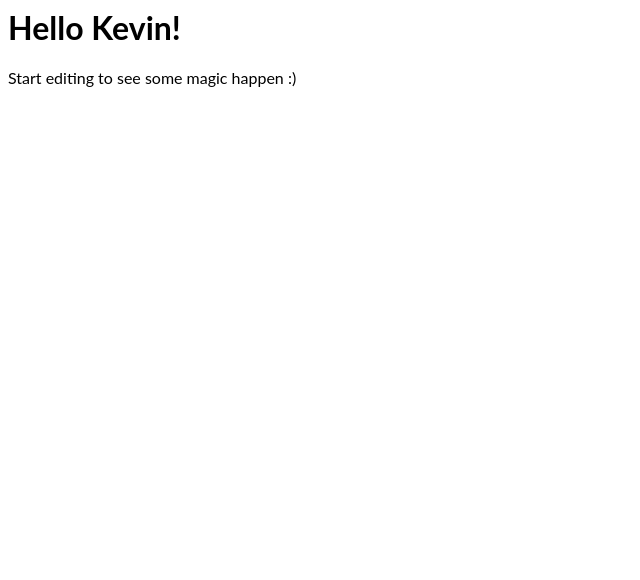
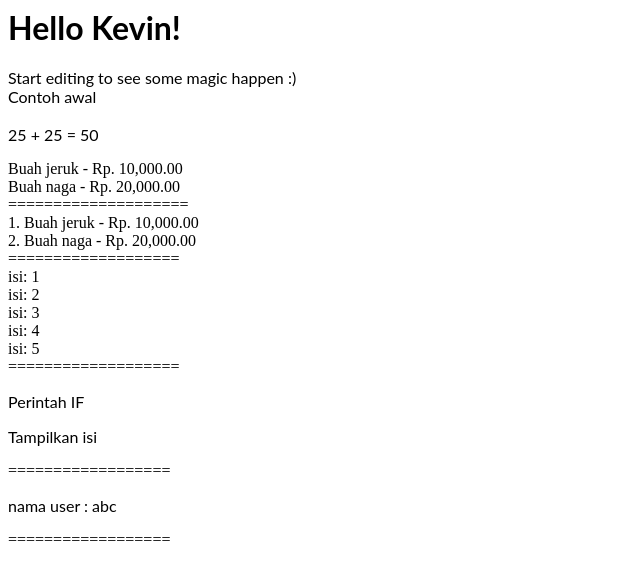
Before and after one commit to nichokevin/LatAngular, an Angular app: page / in a window 1280 px wide. Shown: the top 580 px of the page, without its empty margins (0-640 px from the left). Built offline with nearby package versions, Linux system fonts and the light colour scheme.

Commit message:
2 files modified- Array, For, If

```diff
--- a/src/app/app.component.html
+++ b/src/app/app.component.html
@@ -2,4 +2,27 @@
 <p>
   Start editing to see some magic happen :)
 
+  <br/>
+  {{"Contoh awal"}}
+  <br/><br/>
+  25 + 25 = {{25+25}}
 </p>
+<div *ngFor = "let buah of item">
+  {{buah.nama}} - {{buah.harga | currency:'Rp. '}}
+</div>
+====================
+<div *ngFor = "let buah of item; let i = index">
+ {{i+1}}. {{buah.nama}} - {{buah.harga | currency:'Rp. '}}
+</div>
+===================
+<div *ngFor = "let data of itemArr">
+  isi: {{data}}
+</div>
+===================
+<p>Perintah IF</p>
+<p *ngIf="show">Tampilkan isi</p> <!--Jika nilai show = true maka muncul Tampilkan isi-->
+==================
+<p *ngIf = "user.nama">
+  nama user : {{user.nama}}
+</p><!--Jika ada nama user maka di tampilkan-->
+==================
--- a/src/app/app.component.ts
+++ b/src/app/app.component.ts
@@ -7,4 +7,22 @@ import { Component } from '@angular/core';
 })
 export class AppComponent  {
   name = 'Kevin';
+
+  //array
+  item = [{
+    nama : 'Buah jeruk',
+    harga : 10000
+  },{
+    nama : 'Buah naga',
+    harga : 20000
+  }];
+  itemArr = [1,2,3,4,5];
+
+  //if
+  show: boolean = true;
+
+  user={
+    nama: 'abc'
+  }
+
 }
```
